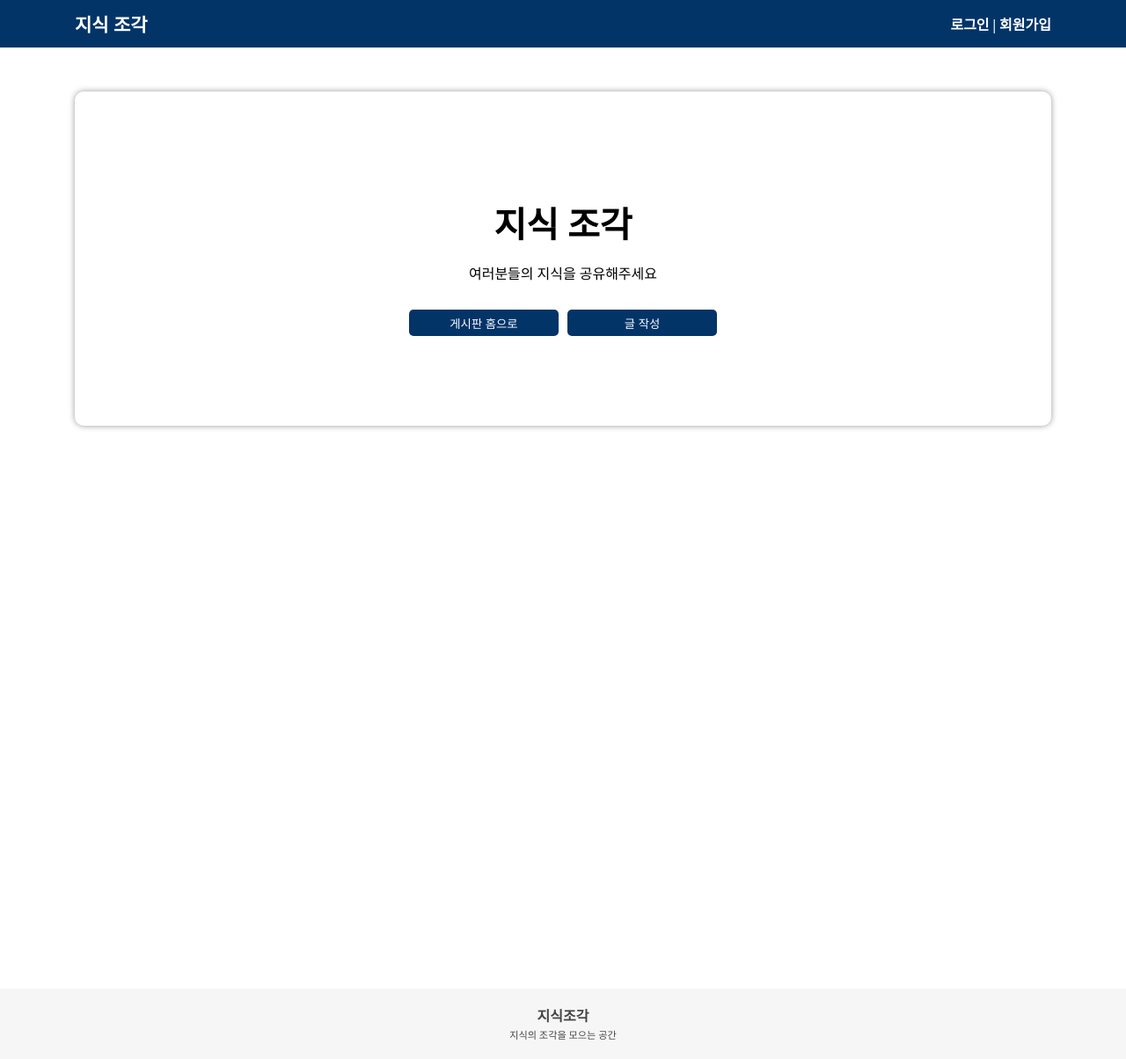
After one commit to codms1122/week3-4_webpage, a Flask app: page / in a window 1280 px wide. The commit adds this page. Shown: the whole page at 88% size. Run offline with Flask 3, Linux system fonts and the light colour scheme; parts of the project's set-up code (start-up, migrations or seed data) failed here and were passed over.

Commit message:
[ADD] 세션 구현현

```diff
--- a/app.py
+++ b/app.py
@@ -1,10 +1,15 @@
-from flask import Flask, render_template, request, redirect, jsonify
+from flask import Flask, render_template, request, redirect, jsonify, session, url_for
 import mysql.connector
 from config import Config #DB 정보 저장된 파일일
 
 app = Flask(__name__)
 
+
+
 app.config.from_object(Config)
+
+#세션 시크릿 키
+app.secret_key = app.config['SESSION_KEY']
 
 #DB연결 함수
 def get_db_connection():
@@ -18,157 +23,247 @@ def get_db_connection():
     return connection
 
 
+
+
+
 @app.route('/post', methods=['GET', 'POST'])
 def post():
-    #DB연결
-    connection = get_db_connection()
-    cursor = connection.cursor(dictionary=True)
+    if session:
+        #DB연결
+        connection = get_db_connection()
+        cursor = connection.cursor(dictionary=True)
 
-    #검색조건(post_query) 받아오기
-    query_type = request.form.get('query_type')
-    query_content = request.form.get('query_content')
+        #검색조건(post_query) 받아오기
+        query_type = request.form.get('query_type')
+        query_content = request.form.get('query_content')
 
 
-    #검색조건에 맞게 sql질의
-    if query_content:
-        if query_type=="title":
-            sql = 'SELECT postId, postTitle, DATE(createdTime) AS createdTime FROM post WHERE postTitle LIKE "%' + query_content + '%"'
-        elif query_type=="content":
-            sql = 'SELECT postId, postTitle, DATE(createdTime) AS createdTime FROM post WHERE postContent LIKE "%' + query_content + '%"'
+        #검색조건에 맞게 sql질의
+        if query_content:
+            if query_type=="title":
+                sql = 'SELECT postId, postTitle, DATE(createdTime) AS createdTime FROM post WHERE postTitle LIKE "%' + query_content + '%"'
+            elif query_type=="content":
+                sql = 'SELECT postId, postTitle, DATE(createdTime) AS createdTime FROM post WHERE postContent LIKE "%' + query_content + '%"'
+            else:
+                sql = 'SELECT postId, postTitle, DATE(createdTime) AS createdTime FROM post WHERE postTitle LIKE "%' + query_content + '%" or postContent LIKE "%' + query_content + '%"'
         else:
-            sql = 'SELECT postId, postTitle, DATE(createdTime) AS createdTime FROM post WHERE postTitle LIKE "%' + query_content + '%" or postContent LIKE "%' + query_content + '%"'
-    else:
-        sql='select postId, postTitle, date(createdTime) AS createdTime from post'
+            sql='select postId, postTitle, date(createdTime) AS createdTime from post'
 
-    #sql질의 결과 담기
-    cursor.execute(sql)
-    sql_select = cursor.fetchall()  #리스트에 데이터 담기, 한 리스트요소 = 딕셔너리
-    sql_count = len(sql_select)
+        #sql질의 결과 담기
+        cursor.execute(sql)
+        sql_select = cursor.fetchall()  #리스트에 데이터 담기, 한 리스트요소 = 딕셔너리
+        sql_count = len(sql_select)
 
 
-    # DB 연결 종료
-    cursor.close()
-    connection.close()
+        # DB 연결 종료
+        cursor.close()
+        connection.close()
 
-    return render_template('post.html', post_cnt=sql_count, post_list=sql_select, query_type=query_type, query_content=query_content)  # HTML 템플릿에 데이터 전달
+        return render_template('post.html', post_cnt=sql_count, post_list=sql_select, query_type=query_type, query_content=query_content)  # HTML 템플릿에 데이터 전달
+    else:
+        return redirect(url_for('login'))
+
+
 
 
 @app.route('/post/<int:post_id>')
 def post_detail(post_id):
-    #DB연결
-    connection = get_db_connection()
-    cursor = connection.cursor(dictionary=True)
+    if session:
+        #DB연결
+        connection = get_db_connection()
+        cursor = connection.cursor(dictionary=True)
 
-    sql = ('SELECT postId, postTitle, postContent, createdTime, lastModifiedTime '
-           'FROM post WHERE postId = ' + str(post_id))
-    cursor.execute(sql)
-    sql_select = cursor.fetchall()
-    sql_select = sql_select[0]
+        sql = ('SELECT postId, postTitle, postContent, createdTime, lastModifiedTime '
+            'FROM post WHERE postId = ' + str(post_id))
+        cursor.execute(sql)
+        sql_select = cursor.fetchall()
+        sql_select = sql_select[0]
 
-    return render_template('post_detail.html', post=sql_select)
+        return render_template('post_detail.html', post=sql_select)
+    else:
+        return redirect(url_for('login'))
+
+
 
 
 @app.route('/post/create', methods=['GET', 'POST'])
 def post_create():
-    #DB연결
-    connection = get_db_connection()
-    cursor = connection.cursor(dictionary=True)
+    if session:
+        #DB연결
+        connection = get_db_connection()
+        cursor = connection.cursor(dictionary=True)
 
-    # 작성 글 내용 받아오기
-    create_title = request.form.get('create_title')
-    create_content = request.form.get('create_content')
+        # 작성 글 내용 받아오기
+        create_title = request.form.get('create_title')
+        create_content = request.form.get('create_content')
+        user_id = session['user_id']
 
-    if request.method == 'POST':
-        if create_title and create_content:
-            state = "create"
-            sql = (
-                'INSERT INTO post (postTitle, postContent) '
-                'VALUES ("' + create_title + '", "' + create_content + '");'
-            )
-            cursor.execute(sql)
-            connection.commit()
-            return render_template('next.html',state=state)
-        else:
-            errormsg="emptyFound"
-            return render_template('post_create.html',errormsg=errormsg)
+        if request.method == 'POST':
+            if create_title and create_content:
+                state = "create"
+                sql = (
+                    'INSERT INTO post (userId, postTitle, postContent) '
+                    'VALUES ("' + user_id + '", "' + create_title + '", "' + create_content + '");'
+                )
+                cursor.execute(sql)
+                connection.commit()
+                return render_template('next.html',state=state)
+            else:
+                errormsg="emptyFound"
+                return render_template('post_create.html',errormsg=errormsg)
 
+        # DB 연결 종료
+        cursor.close()
+        connection.close()
 
-    # DB 연결 종료
-    cursor.close()
-    connection.close()
+        return render_template('post_create.html')
 
-    return render_template('post_create.html')
+    else:
+        return redirect(url_for('login'))
+
 
 
 
 @app.route('/post/update/<int:post_id>', methods=['GET', 'POST'])
 def post_update(post_id):
-    #DB연결
-    connection = get_db_connection()
-    cursor = connection.cursor(dictionary=True)
+    if session:
+        #DB연결
+        connection = get_db_connection()
+        cursor = connection.cursor(dictionary=True)
 
-    sql = ('SELECT postId, postTitle, postContent, createdTime, lastModifiedTime '
-           'FROM post WHERE postId = ' + str(post_id))
-    cursor.execute(sql)
-    sql_select = cursor.fetchall()
-    sql_select = sql_select[0]
+        sql = ('SELECT postId, postTitle, postContent, createdTime, lastModifiedTime '
+            'FROM post WHERE postId = ' + str(post_id))
+        cursor.execute(sql)
+        sql_select = cursor.fetchall()
+        sql_select = sql_select[0]
 
+        update_title = request.form.get('update_title')
+        update_content = request.form.get('update_content')
 
-    update_title = request.form.get('update_title')
-    update_content = request.form.get('update_content')
+        if request.method == 'POST':
+            if update_title and update_content:
+                state = "update"
+                sql = ('UPDATE post '
+                    'SET postTitle = "'+ update_title +'", postContent = "'+ update_content +'", lastModifiedTime = NOW() '
+                    'WHERE postId = ' + str(post_id))
+                cursor.execute(sql)
+                connection.commit()
+                return render_template('next.html',state=state)
+            else:
+                errormsg="emptyFound"
+                return render_template('post_update.html', post=sql_select, errormsg=errormsg)
 
-    if request.method == 'POST':
-        if update_title and update_content:
-            state = "update"
-            sql = ('UPDATE post '
-                   'SET postTitle = "'+ update_title +'", postContent = "'+ update_content +'", lastModifiedTime = NOW() '
-                   'WHERE postId = ' + str(post_id))
-            cursor.execute(sql)
-            connection.commit()
-            return render_template('next.html',state=state)
-        else:
-            errormsg="emptyFound"
-            return render_template('post_update.html', post=sql_select, errormsg=errormsg)
+        # DB 연결 종료
+        cursor.close()
+        connection.close()
 
+        return render_template('post_update.html', post=sql_select)
 
-    # DB 연결 종료
-    cursor.close()
-    connection.close()
+    else:
+        return redirect(url_for('login'))
 
-    return render_template('post_update.html', post=sql_select)
 
 
 
 @app.route('/post/delete/<int:post_id>', methods=['GET', 'POST'])
 def post_delete(post_id):
+    if session:
+        #DB연결
+        connection = get_db_connection()
+        cursor = connection.cursor(dictionary=True)
+
+        state = "delete_check"
+
+        if request.method == 'POST':
+            delete_yn = request.form.get('delete_yn')
+            print(delete_yn)
+            if delete_yn == "yes":
+                state = "delete"
+                sql = 'DELETE FROM post WHERE postId = ' + str(post_id)
+                cursor.execute(sql)
+                connection.commit()
+                return render_template('next.html',state=state)
+
+        # DB 연결 종료
+        cursor.close()
+        connection.close()
+
+        return render_template('next.html', state=state, post_id=post_id)
+
+    else:
+        return redirect(url_for('login'))
+
+
+
+
+
+@app.route('/login', methods=['GET', 'POST'])
+def login():
+    if session:
+        return redirect(url_for('my_page'))
+    return render_template('login.html')
+
+
+
+
+@app.route('/login_chk', methods=['POST'])
+def login_chk():
     #DB연결
     connection = get_db_connection()
     cursor = connection.cursor(dictionary=True)
 
-    state = "delete_check"
+    user_id = request.form.get('user_id')
+    user_pw = request.form.get('user_pw')
 
-    if request.method == 'POST':
-        delete_yn = request.form.get('delete_yn')
-        print(delete_yn)
-        if delete_yn == "yes":
-            state = "delete"
-            sql = 'DELETE FROM post WHERE postId = ' + str(post_id)
-            cursor.execute(sql)
-            connection.commit()
-            return render_template('next.html',state=state)
+    sql = (
+        'SELECT count(*) AS cnt FROM user WHERE userId = "' + user_id + '" AND userPw = "' + user_pw + '"'
+    )
+    cursor.execute(sql)
+    sql_cnt = cursor.fetchone()
+    sql_cnt = sql_cnt['cnt']
 
-
-    # DB 연결 종료
-    cursor.close()
-    connection.close()
-
-    return render_template('next.html', state=state, post_id=post_id)
+    if sql_cnt == 1:
+        session['user_id'] = user_id #세션 만들기
+        print("login success")
+        print(session['user_id'])
+        return jsonify({'login_chk': 'success'})
+    else:
+        print("login fail")
+        return jsonify({'login_chk': 'fail', "login_msg": "아이디 또는 비밀번호가 잘못되었습니다."})
 
 
 
-@app.route('/login') #, methods=['GET', 'POST'])
-def login():
-    return render_template('login.html')
+
+
+@app.route('/my_page') #, methods=['GET', 'POST'])
+def my_page():
+    if session:
+        return render_template('my_page.html')
+    else:
+        return redirect(url_for('login'))
+
+
+
+
+@app.route('/logout') #, methods=['GET', 'POST'])
+def logout():
+    #이미 로그아웃인데, 로그아웃 페이지에 접근한 경우
+    if not session['user_id']:
+        #홈으로 리다이렉션
+        return redirect(url_for('home'))
+    session.clear()  # 세션 삭제
+    return redirect(url_for('home'))
+
+
+
+
+@app.route('/') #, methods=['GET', 'POST'])
+@app.route('/home') #, methods=['GET', 'POST'])
+def home():
+    return render_template('home.html')
+
+
+
 
 
 @app.route('/join', methods=['GET', 'POST'])
@@ -178,31 +273,32 @@ def join():
     connection = get_db_connection()
     cursor = connection.cursor(dictionary=True)
 
-    #form 내용 가지고오기
-    btn_action = request.form.get("btn_action")
-    user_id = request.form.get('user_id')
-    user_email = request.form.get('user_email')
-    user_name = request.form.get('user_name')
-    user_pw = request.form.get('user_pw')
-    user_orgn = request.form.get('user_orgn')
-    user_major = request.form.get('user_major')
+    if request.method == 'POST':
+        #form 내용 가지고오기
+        user_id = request.form.get('user_id')
+        user_email = request.form.get('user_email')
+        user_name = request.form.get('user_name')
+        user_pw = request.form.get('user_pw')
+        user_orgn = request.form.get('user_orgn')
+        user_major = request.form.get('user_major')
 
-    if btn_action == "submit":
-        state = "join"
-        sql = (
-            'INSERT INTO user (userId, userEmail, userName, userPw, userOrgn, userMajor) '
-            'VALUES ("' + user_id + '", "' + user_email + '", "' + user_name + '", "' + user_pw + '", "' + user_orgn + '", "' + user_major + '");'
-        )
-        cursor.execute(sql)
-        connection.commit()
-        return render_template('next.html',state=state)
+        if all([user_id,user_email,user_name,user_pw,user_orgn,user_major]):
+            state = "join"
+            sql = (
+                'INSERT INTO user (userId, userEmail, userName, userPw, userOrgn, userMajor) '
+                'VALUES ("' + user_id + '", "' + user_email + '", "' + user_name + '", "' + user_pw + '", "' + user_orgn + '", "' + user_major + '");'
+            )
+            cursor.execute(sql)
+            connection.commit()
+            return render_template('next.html',state=state)
 
     return render_template('join.html')
 
 
 
+
 @app.route('/id_chk', methods=['POST']) #'GET',
-def check_id():
+def id_chk():
     user_id = request.form.get('user_id')
 
     #DB연결
@@ -221,10 +317,14 @@ def check_id():
         return jsonify({'id_chk': 'exists', "id_msg": "사용할 수 없는 아이디입니다. 다른 아이디를 입력해 주세요."})
 
 
+
+
 @app.route('/test')
 def test():
-    state = "create"
+    state = "join"
     return render_template('next.html',state=state)
+
+
 
 
 if __name__ == '__main__':
--- a/static/css/layout.css
+++ b/static/css/layout.css
@@ -19,7 +19,10 @@ header {
     align-items: center;
     justify-content: space-between;
 }
-#header_left {
+#header_left a {
+    text-decoration: none;
+    margin: 0px;
+    font-size: 21px;
     color: #ffffff;
 }
 #header_right a, #header_right p {
--- /dev/null
+++ b/templates/home.html
@@ -0,0 +1,57 @@
+{% extends 'layout.html' %}
+
+
+{% block head %}
+<style>
+    #main_content{
+        width: 100%;
+        height: 240px;
+        margin-top: 50px;
+        text-align: center;
+        padding: 70px 0px;
+        border-radius: 10px;
+        box-shadow: 0px 0px 7px 0px #9a9a9a;
+    }
+    #home_big_name{
+       /*  color: #000; */
+        font-size: 40px;
+        margin: 50px auto 0px;
+    }
+    #home_small_name{
+        margin-bottom: 30px;
+    }
+    #goto {
+        display: flex;
+        align-items: center;
+        justify-content: center;
+    }
+    button {
+        width: 170px;
+        height: 30px;
+        margin: 0px 5px;
+        border: 0px;
+        border-radius: 5px;
+        background-color: #033468;
+        color: #ffffff;
+    }
+    button:hover {
+        background-color: #02162c;
+    }
+</style>
+{% endblock %}
+
+
+{% block content %}
+<div id="main_content">
+    <p id="home_big_name"><strong>지식 조각</strong></p>
+    <p id="home_small_name">여러분들의 지식을 공유해주세요</p>
+    <div id="goto">
+        <form id="post_home_btn" action="{{ url_for('post') }}">
+            <button type="submit">게시판 홈으로</button>
+        </form>
+        <form id="post_create_btn" action="{{ url_for('post_create') }}">
+            <button type="submit">글 작성</button>
+        </form>
+    </div>
+</div>
+{% endblock %}
--- a/templates/join.html
+++ b/templates/join.html
@@ -72,7 +72,6 @@
         background-color: #02162c;
     }
 </style>
-<script src="https://code.jquery.com/jquery-3.6.0.min.js"></script>
 {% endblock %}
 
 {% block content %}
@@ -174,6 +173,8 @@
             id_msg.textContent = "아이디 중복 확인이 필요합니다.";
             join_input_id.style.outline = "2px solid red";
             return false; // 폼 제출 방지
+        }else{
+            join_input_id.style.outline = ""
         }
 
         return true; // 폼 제출 허용
--- a/templates/layout.html
+++ b/templates/layout.html
@@ -5,6 +5,7 @@
     <meta charset="UTF-8">
     <title>week3-4 webpage</title>
     <link rel="stylesheet" href=" {{ url_for('static', filename='css/layout.css') }}">
+    <script src="https://code.jquery.com/jquery-3.6.0.min.js"></script>
     {% block head %}{% endblock %}
 </head>
 
@@ -14,11 +15,14 @@
     <header>
         <div class="inner" id="header_content">
             <div id="header_left">
-                <h2 style="margin: 0px;font-size: 1.3em;">지식 조각</h2>
+                <a href="{{ url_for('home') }}"><strong>지식 조각</strong></a>
             </div>
             <div id="header_right">
-                <p><strong><a href="{{ url_for('login') }}">로그인 </a>&nbsp;|&nbsp;<a href="{{ url_for('join') }}"> 회원가입</a></strong></p>
-                <!-- <p><strong><a href="{{ url_for('post') }}">로그인 </a>&nbsp;|&nbsp;<a href="{{ url_for('post') }}"> 회원가입</a></strong></p> -->
+                {% if session['user_id'] %}
+                    <p><strong><a href="{{ url_for('logout') }}">로그아웃</a>&nbsp;|&nbsp;<a href="{{ url_for('my_page') }}">마이페이지</a></strong></p>
+                {% else %}
+                    <p><strong><a href="{{ url_for('login') }}">로그인</a>&nbsp;|&nbsp;<a href="{{ url_for('join') }}">회원가입</a></strong></p>
+                {% endif %}
             </div>
         </div>
     </header>
--- a/templates/post_detail.html
+++ b/templates/post_detail.html
@@ -7,7 +7,7 @@
         background-color: #ffffff;
         width: 100%;
     }
-    a{
+    #path a{
         text-decoration: none;
         color: #353535;
     }
--- a/templates/post_update.html
+++ b/templates/post_update.html
@@ -7,7 +7,7 @@
         background-color: #ffffff;
         width: 100%;
     }
-    a{
+    #path a{
         text-decoration: none;
         color: #353535;
     }
```
Also changed, not shown: templates/login.html (+60 -6 lines), templates/my_page.html (added, +12 -0 lines), templates/post_create.html (+13 -2 lines).
